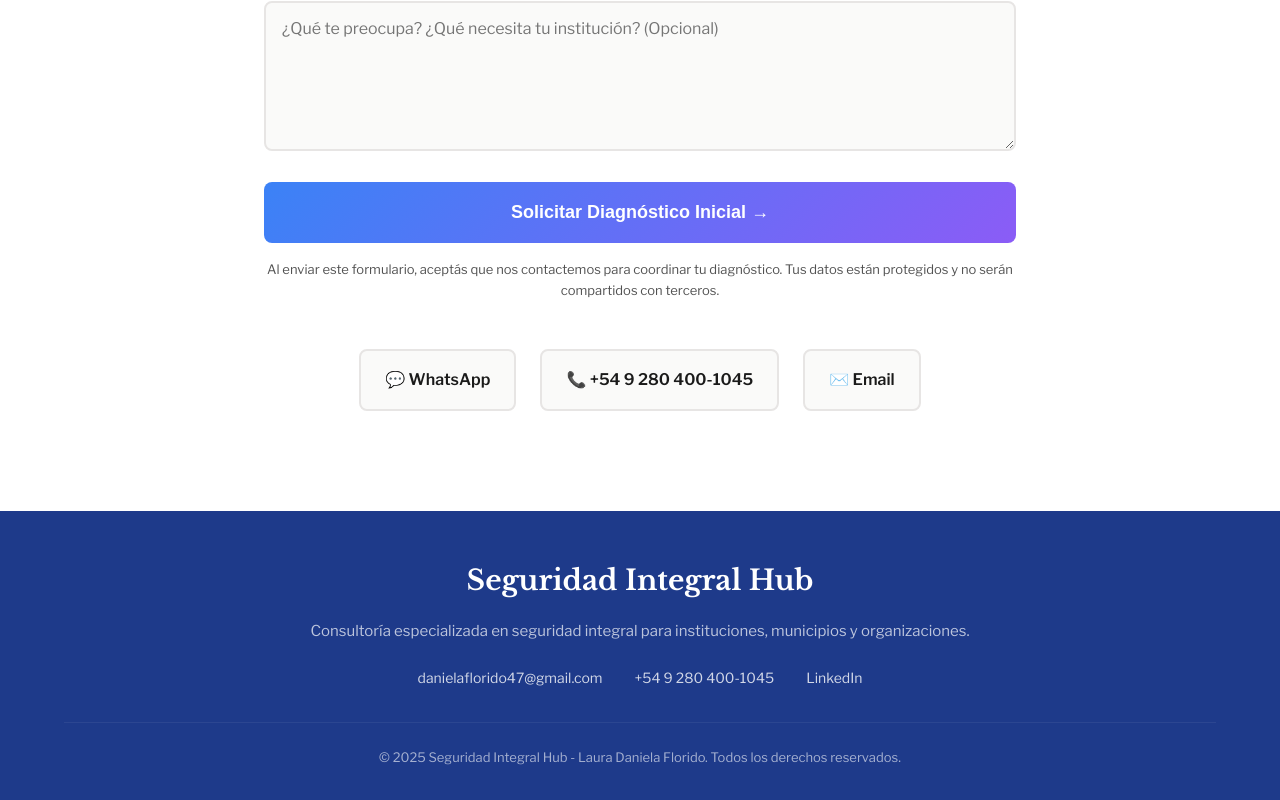
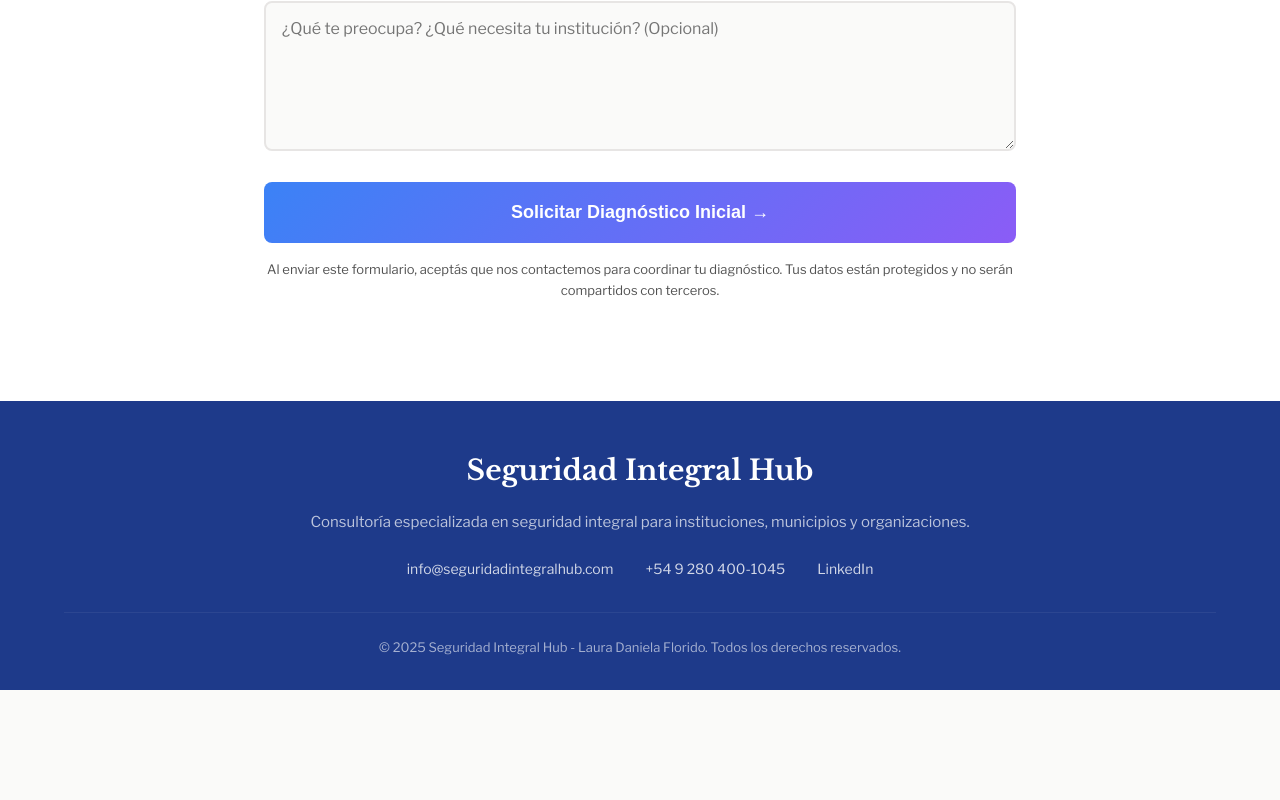
Before and after one commit to konstantinowivo/seguridad_hub, a Vue app: page / in a window 1280 px wide. Shown: the part 5933-6733 px from the top of the page. After the commit the page ends 6623 px from the top, so only its background shows below. Built offline with nearby package versions, Linux system fonts and the light colour scheme.

Commit message:
feat: changes into components position

```diff
--- a/src/components/CtaForm.vue
+++ b/src/components/CtaForm.vue
@@ -42,17 +42,6 @@
       </p>
     </form>
 
-    <div class="contacto-directo">
-      <a href="https://wa.me/5492804001045" class="contacto-item" target="_blank">
-        💬 WhatsApp
-      </a>
-      <a href="tel:+5492804001045" class="contacto-item">
-        📞 +54 9 280 400-1045
-      </a>
-      <a href="mailto:danielaflorido47@gmail.com" class="contacto-item">
-        ✉️ Email
-      </a>
-    </div>
   </section>
 </template>
 
--- a/src/components/Footer.vue
+++ b/src/components/Footer.vue
@@ -6,7 +6,7 @@
         Consultoría especializada en seguridad integral para instituciones, municipios y organizaciones.
       </p>
       <div class="footer-contact">
-        <a href="mailto:danielaflorido47@gmail.com">danielaflorido47@gmail.com</a>
+        <a href="mailto:info@seguridadintegralhub.com">info@seguridadintegralhub.com</a>
         <a href="tel:+5492804001045">+54 9 280 400-1045</a>
         <a href="https://www.linkedin.com/in/laura-daniela-florido" target="_blank">LinkedIn</a>
       </div>
```
Also changed, not shown: resources/daniela.png (added).
